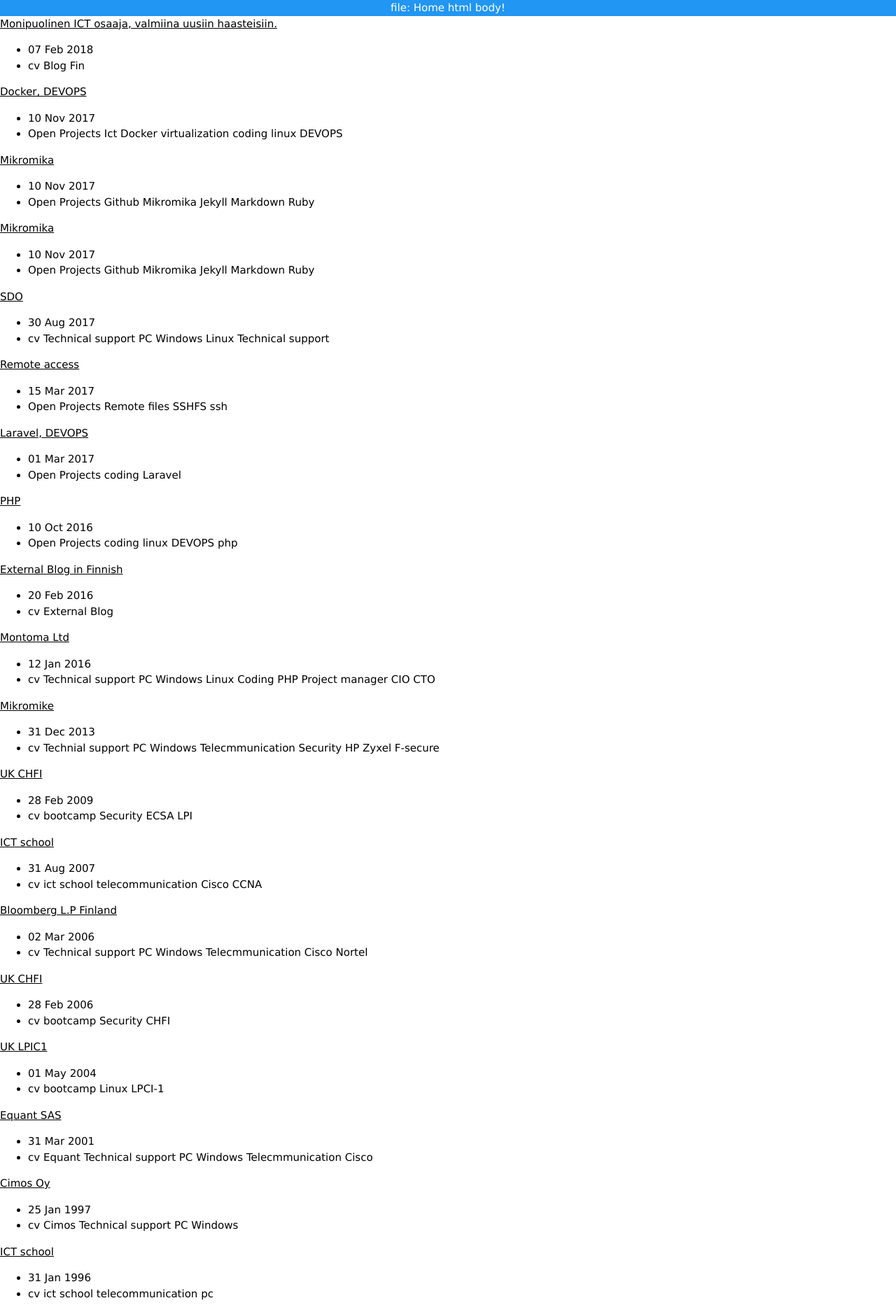
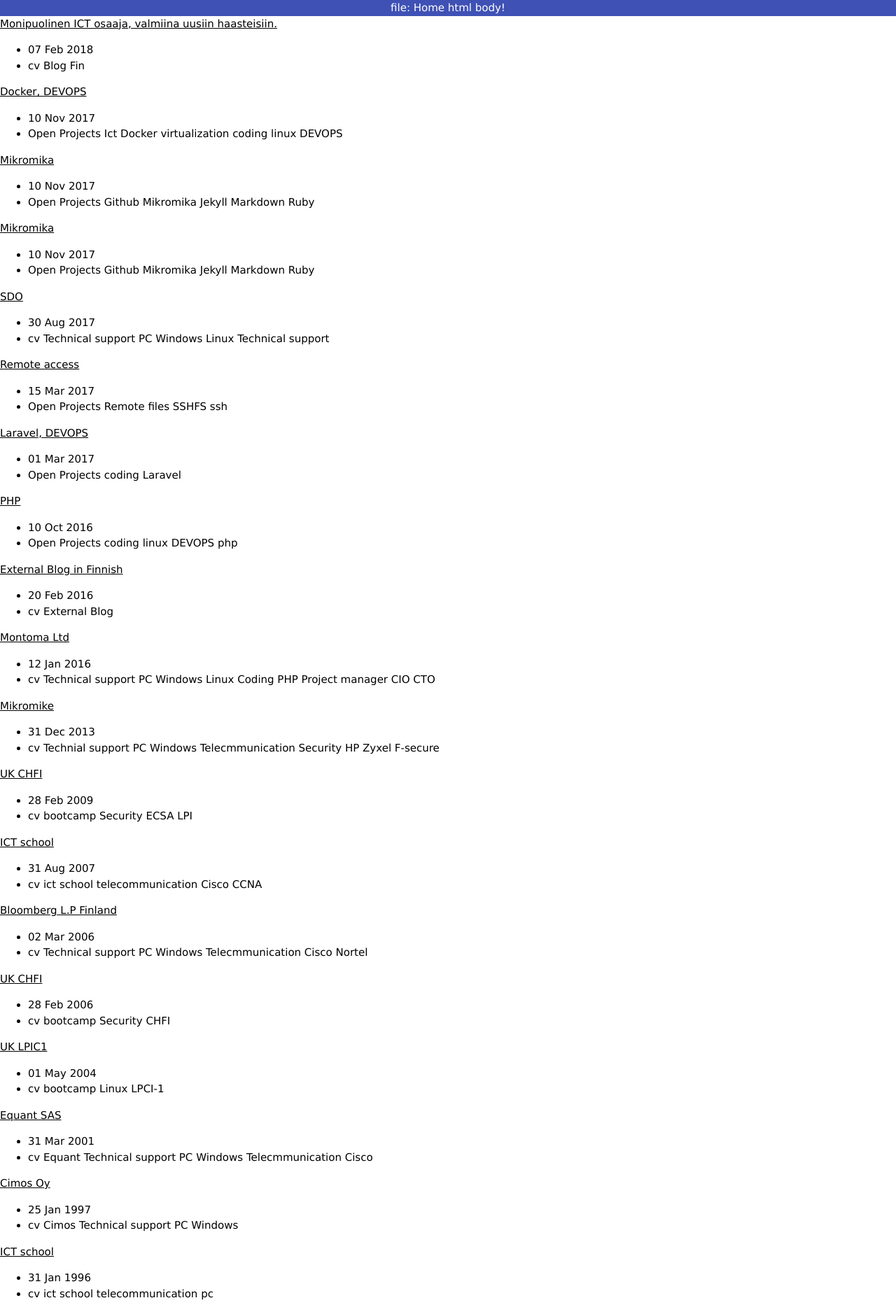
Before and after one commit to mikromika/mikromika.github.com, a Jekyll site: the page built from backup/index.html, in a window 1280 px wide. Shown: the whole page at 70% size. Built offline with Jekyll 4.4.1, drawn with Linux system fonts in a browser that asks for light colours; nearby versions of some CDN libraries; library files that are not in the unit come from our copies.

Commit message:
css updates where is main page

```diff
--- a/_layouts/home.html
+++ b/_layouts/home.html
@@ -8,7 +8,7 @@
 <link rel="stylesheet" href="css/w3.css">
 </head>
 <body>
-  <div class="w3-container w3-blue">
+  <div class="w3-container w3-indigo">
   <center>file:  Home html body! </center>
 </div>
   {{ content }}
```
